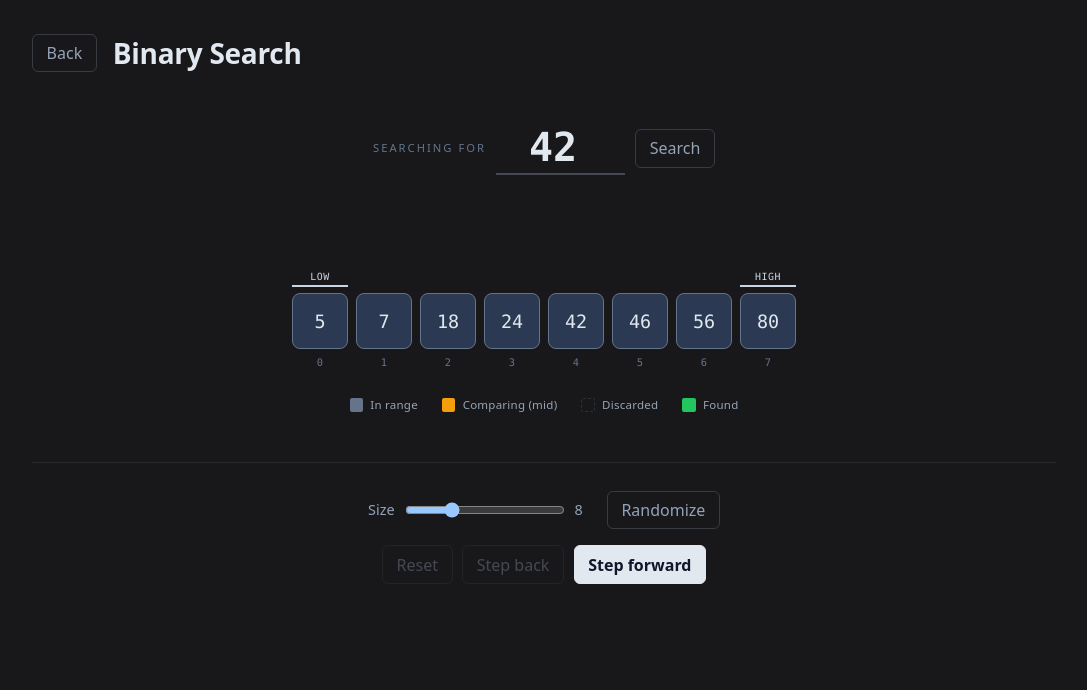
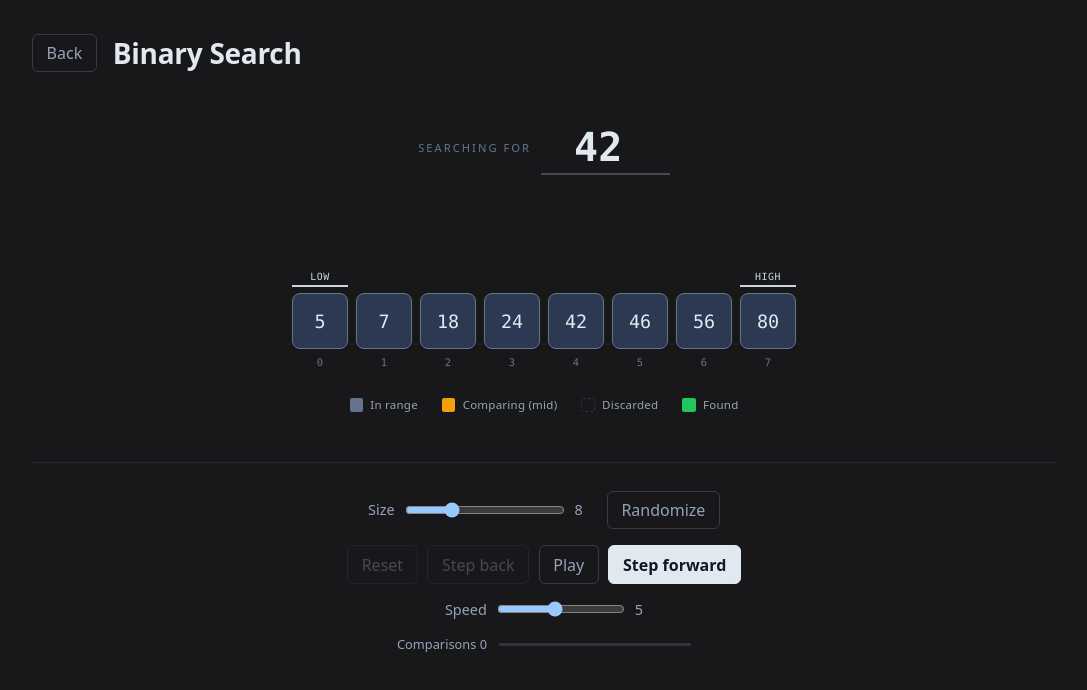
Before and after one commit to nicopowell/informatics-lab, a React (Vite) app: page / in a window 1280 px wide. Both pictures are taken after a click on the button "Explore Binary Search". Shown: the top 690 px of the page, without its empty margins (96-1183 px from the left). Built offline with nearby package versions, Linux system fonts and the light colour scheme.

Commit message:
feat: add binary search playback controls

```diff
--- a/src/algorithms/binary-search/BinarySearchPage.tsx
+++ b/src/algorithms/binary-search/BinarySearchPage.tsx
@@ -1,6 +1,7 @@
-import { useMemo, useState } from 'react'
-import type { FormEvent } from 'react'
+import { useEffect, useMemo, useState } from 'react'
+import type { CSSProperties } from 'react'
 import ArrayCells from './ArrayCells'
+import PlaybackControls from './PlaybackControls'
 import { createSortedArray, generateBinarySearchSteps } from './binarySearch'
 import { createReadyFrame, toVisualFrames } from './visualFrames'
 import './binarySearch.css'
@@ -8,6 +9,22 @@ import './binarySearch.css'
 const MIN_SIZE = 5
 const MAX_SIZE = 16
 const INITIAL_SIZE = 8
+const MIN_SPEED = 1
+const MAX_SPEED = 10
+const INITIAL_SPEED = 5
+const SLOWEST_DELAY = 2500
+const FASTEST_DELAY = 100
+// Movement should not drag when playing at a slow speed.
+const MAX_TRANSITION = 500
+
+// A geometric ramp keeps the low speeds genuinely slow and the high speeds
+// genuinely fast, with a comfortable pace around the default.
+function frameDelay(speed: number): number {
+  const ratio = (speed - MIN_SPEED) / (MAX_SPEED - MIN_SPEED)
+  return Math.round(
+    SLOWEST_DELAY * Math.pow(FASTEST_DELAY / SLOWEST_DELAY, ratio),
+  )
+}
 
 type SearchState = {
   values: number[]
@@ -28,6 +45,8 @@ type BinarySearchPageProps = {
 function BinarySearchPage({ onBack }: BinarySearchPageProps) {
   const [search, setSearch] = useState(() => createSearchState(INITIAL_SIZE))
   const [frameIndex, setFrameIndex] = useState(0)
+  const [isPlaying, setIsPlaying] = useState(false)
+  const [speed, setSpeed] = useState(INITIAL_SPEED)
 
   const frames = useMemo(
     () => [
@@ -38,42 +57,79 @@ function BinarySearchPage({ onBack }: BinarySearchPageProps) {
   )
   const frame = frames[frameIndex]
   const lastFrameIndex = frames.length - 1
+  const delay = frameDelay(speed)
+  const transition = Math.min(delay, MAX_TRANSITION)
+
+  useEffect(() => {
+    if (!isPlaying) {
+      return
+    }
+
+    const timer = setTimeout(() => {
+      const next = Math.min(frameIndex + 1, lastFrameIndex)
+      setFrameIndex(next)
+      if (next >= lastFrameIndex) {
+        setIsPlaying(false)
+      }
+    }, delay)
+
+    return () => clearTimeout(timer)
+  }, [isPlaying, frameIndex, lastFrameIndex, delay])
+
+  // A new input invalidates the current execution.
+  function restart() {
+    setIsPlaying(false)
+    setFrameIndex(0)
+  }
 
   function handleSizeChange(value: string) {
     setSearch(createSearchState(Number(value)))
-    setFrameIndex(0)
+    restart()
   }
 
   function handleRandomize() {
     setSearch(createSearchState(search.values.length))
-    setFrameIndex(0)
+    restart()
   }
 
+  // The key is applied as the user types; an incomplete or invalid value keeps
+  // the last valid search active.
   function handleKeyInput(value: string) {
-    setSearch((current) => ({ ...current, keyInput: value }))
-  }
-
-  function applyKey(raw: string) {
-    const key = Number(raw)
-    if (raw.trim() === '' || !Number.isFinite(key)) {
+    const key = Number(value)
+    if (value.trim() === '' || !Number.isFinite(key)) {
+      setSearch((current) => ({ ...current, keyInput: value }))
       return
     }
-    setSearch((current) => ({ ...current, key, keyInput: String(key) }))
-    setFrameIndex(0)
-  }
-
-  function handleSubmit(event: FormEvent) {
-    event.preventDefault()
-    applyKey(search.keyInput)
+    setSearch((current) => ({ ...current, key, keyInput: value }))
+    restart()
   }
 
   function handleSelectValue(value: number) {
     setSearch((current) => ({ ...current, key: value, keyInput: String(value) }))
-    setFrameIndex(0)
+    restart()
   }
 
+  function handlePlayPause() {
+    setIsPlaying((playing) => !playing)
+  }
+
+  function handleStepForward() {
+    setIsPlaying(false)
+    setFrameIndex((index) => Math.min(index + 1, lastFrameIndex))
+  }
+
+  function handleStepBackward() {
+    setIsPlaying(false)
+    setFrameIndex((index) => Math.max(index - 1, 0))
+  }
+
+  const progress = lastFrameIndex === 0 ? 1 : frameIndex / lastFrameIndex
+
   return (
-    <main className="binary-search">
+    <main
+      className="binary-search"
+      style={{ '--step-duration': `${transition}ms` } as CSSProperties}
+    >
       <header className="binary-search__header">
         <button
           type="button"
@@ -86,7 +142,7 @@ function BinarySearchPage({ onBack }: BinarySearchPageProps) {
       </header>
 
       <section className="binary-search__stage">
-        <form className="binary-search__search" onSubmit={handleSubmit}>
+        <div className="binary-search__search">
           <label
             className="binary-search__search-label"
             htmlFor="binary-search-key"
@@ -100,10 +156,7 @@ function BinarySearchPage({ onBack }: BinarySearchPageProps) {
             value={search.keyInput}
             onChange={(event) => handleKeyInput(event.target.value)}
           />
-          <button type="submit" className="binary-search__button">
-            Search
-          </button>
-        </form>
+        </div>
 
         <ArrayCells
           key={search.values.join(',')}
@@ -136,34 +189,21 @@ function BinarySearchPage({ onBack }: BinarySearchPageProps) {
           </button>
         </div>
 
-        <div className="binary-search__controls">
-          <button
-            type="button"
-            className="binary-search__button"
-            onClick={() => setFrameIndex(0)}
-            disabled={frameIndex === 0}
-          >
-            Reset
-          </button>
-          <button
-            type="button"
-            className="binary-search__button"
-            onClick={() => setFrameIndex((index) => Math.max(index - 1, 0))}
-            disabled={frameIndex === 0}
-          >
-            Step back
-          </button>
-          <button
-            type="button"
-            className="binary-search__button binary-search__button--primary"
-            onClick={() =>
-              setFrameIndex((index) => Math.min(index + 1, lastFrameIndex))
-            }
-            disabled={frameIndex >= lastFrameIndex}
-          >
-            Step forward
-          </button>
-        </div>
+        <PlaybackControls
+          isPlaying={isPlaying}
+          atStart={frameIndex === 0}
+          atEnd={frameIndex >= lastFrameIndex}
+          comparisons={frame.comparisons}
+          progress={progress}
+          speed={speed}
+          minSpeed={MIN_SPEED}
+          maxSpeed={MAX_SPEED}
+          onPlayPause={handlePlayPause}
+          onStepForward={handleStepForward}
+          onStepBackward={handleStepBackward}
+          onReset={restart}
+          onSpeedChange={setSpeed}
+        />
       </div>
     </main>
   )
--- /dev/null
+++ b/src/algorithms/binary-search/PlaybackControls.tsx
@@ -0,0 +1,97 @@
+type PlaybackControlsProps = {
+  isPlaying: boolean
+  atStart: boolean
+  atEnd: boolean
+  comparisons: number
+  progress: number
+  speed: number
+  minSpeed: number
+  maxSpeed: number
+  onPlayPause: () => void
+  onStepForward: () => void
+  onStepBackward: () => void
+  onReset: () => void
+  onSpeedChange: (speed: number) => void
+}
+
+function PlaybackControls({
+  isPlaying,
+  atStart,
+  atEnd,
+  comparisons,
+  progress,
+  speed,
+  minSpeed,
+  maxSpeed,
+  onPlayPause,
+  onStepForward,
+  onStepBackward,
+  onReset,
+  onSpeedChange,
+}: PlaybackControlsProps) {
+  return (
+    <div className="binary-search__playback">
+      <div className="binary-search__controls">
+        <button
+          type="button"
+          className="binary-search__button"
+          onClick={onReset}
+          disabled={atStart}
+        >
+          Reset
+        </button>
+        <button
+          type="button"
+          className="binary-search__button"
+          onClick={onStepBackward}
+          disabled={atStart}
+        >
+          Step back
+        </button>
+        <button
+          type="button"
+          className="binary-search__button"
+          onClick={onPlayPause}
+          disabled={!isPlaying && atEnd}
+        >
+          {isPlaying ? 'Pause' : 'Play'}
+        </button>
+        <button
+          type="button"
+          className="binary-search__button binary-search__button--primary"
+          onClick={onStepForward}
+          disabled={atEnd}
+        >
+          Step forward
+        </button>
+      </div>
+
+      <label className="binary-search__speed">
+        Speed
+        <input
+          type="range"
+          aria-label="Speed"
+          min={minSpeed}
+          max={maxSpeed}
+          value={speed}
+          onChange={(event) => onSpeedChange(Number(event.target.value))}
+        />
+        <span>{speed}</span>
+      </label>
+
+      <div className="binary-search__progress">
+        <span className="binary-search__progress-count">
+          Comparisons {comparisons}
+        </span>
+        <div className="binary-search__progress-track" aria-hidden="true">
+          <div
+            className="binary-search__progress-fill"
+            style={{ width: `${progress * 100}%` }}
+          />
+        </div>
+      </div>
+    </div>
+  )
+}
+
+export default PlaybackControls
--- a/src/algorithms/binary-search/binarySearch.css
+++ b/src/algorithms/binary-search/binarySearch.css
@@ -132,6 +132,48 @@
   gap: 0.6rem;
 }
 
+.binary-search__playback {
+  display: flex;
+  flex-direction: column;
+  align-items: center;
+  gap: 0.9rem;
+}
+
+.binary-search__speed {
+  display: flex;
+  align-items: center;
+  gap: 0.5rem;
+  font-size: 0.9rem;
+  color: var(--text-muted);
+}
+
+.binary-search__speed input[type='range'] {
+  width: 8rem;
+}
+
+.binary-search__progress {
+  display: flex;
+  align-items: center;
+  gap: 0.75rem;
+  font-size: 0.8rem;
+  font-variant-numeric: tabular-nums;
+  color: var(--text-muted);
+}
+
+.binary-search__progress-track {
+  width: 12rem;
+  height: 3px;
+  border-radius: 999px;
+  background: rgba(148, 163, 184, 0.2);
+  overflow: hidden;
+}
+
+.binary-search__progress-fill {
+  height: 100%;
+  background: var(--text-muted);
+  transition: width var(--step-duration, 0.32s) ease;
+}
+
 .binary-search__button.binary-search__button--primary {
   color: #0f172a;
   background: var(--text);
@@ -204,12 +246,12 @@
   border: 1px solid transparent;
   border-radius: var(--cell-radius);
   transition:
-    background-color 0.32s ease,
-    color 0.32s ease,
-    border-color 0.32s ease,
-    opacity 0.32s ease,
-    transform 0.32s ease,
-    box-shadow 0.32s ease;
+    background-color var(--step-duration, 0.32s) ease,
+    color var(--step-duration, 0.32s) ease,
+    border-color var(--step-duration, 0.32s) ease,
+    opacity var(--step-duration, 0.32s) ease,
+    transform var(--step-duration, 0.32s) ease,
+    box-shadow var(--step-duration, 0.32s) ease;
 }
 
 .cell-index {
@@ -219,8 +261,8 @@
   line-height: 1;
   color: var(--text-faint);
   transition:
-    color 0.32s ease,
-    opacity 0.32s ease;
+    color var(--step-duration, 0.32s) ease,
+    opacity var(--step-duration, 0.32s) ease;
 }
 
 .cell-slot--mid .cell-index {
@@ -303,8 +345,8 @@
     calc(var(--column) * (var(--cell-size) + var(--cell-gap)))
   );
   transition:
-    transform 0.32s ease,
-    bottom 0.32s ease;
+    transform var(--step-duration, 0.32s) ease,
+    bottom var(--step-duration, 0.32s) ease;
 }
 
 .pointer--mid {
```
